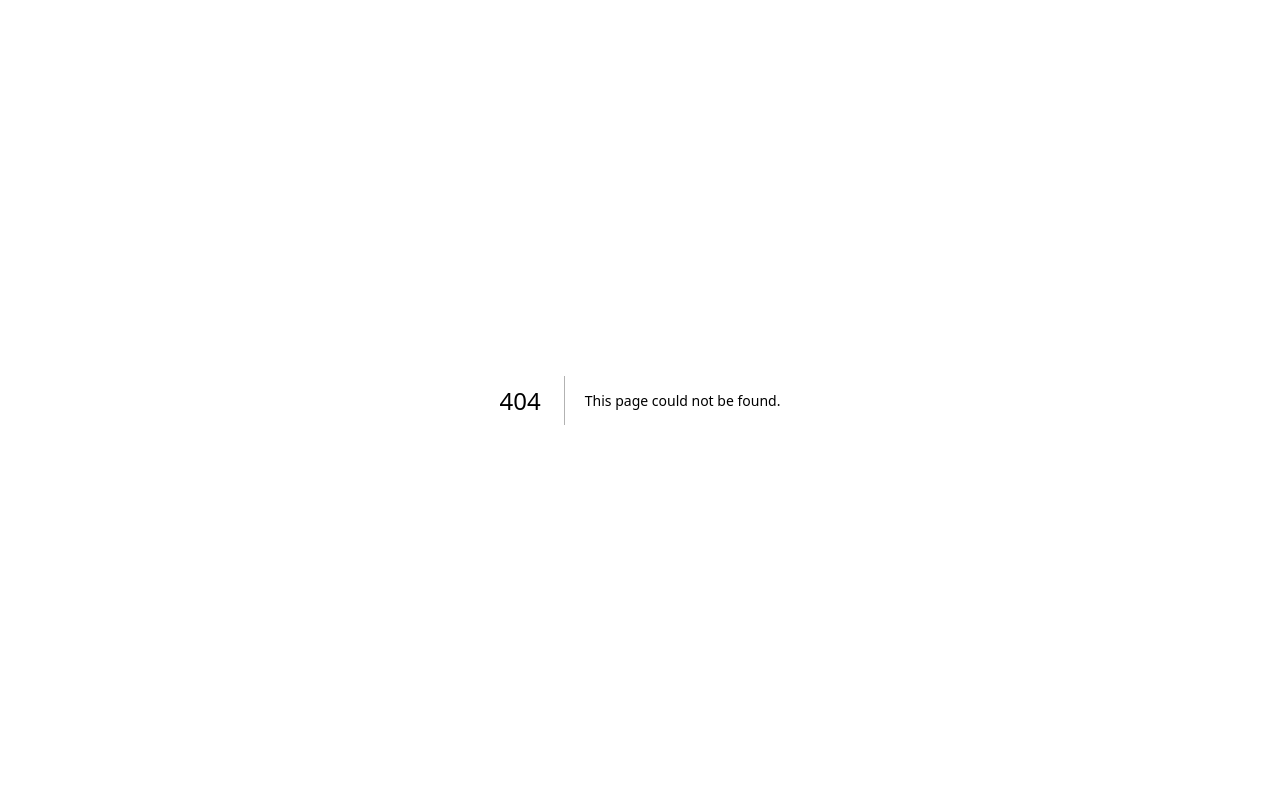
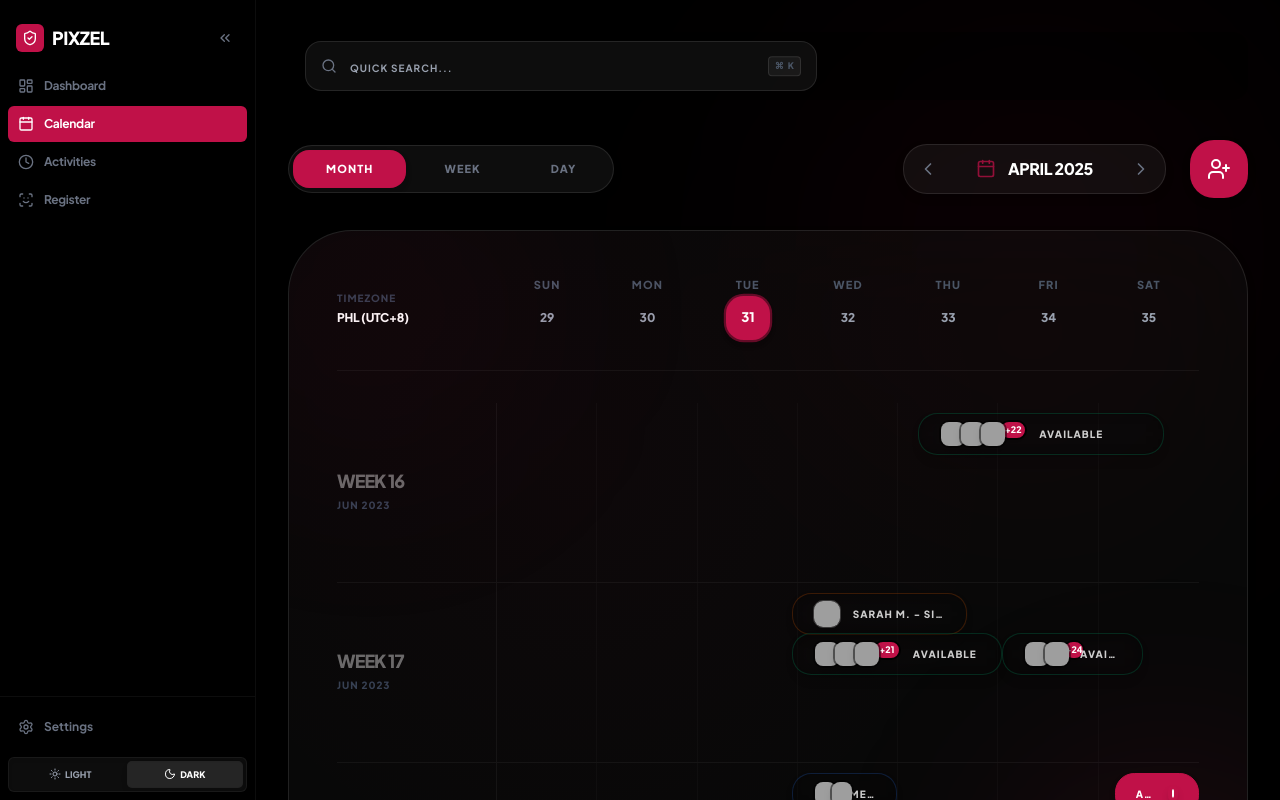
Before and after one commit to anthonyc-dev/pixzel-digital-attendance-with-advance-features, a Next.js app: page /admin/adminCalendar in a window 1280 px wide. Before the commit this address had no page. Built offline with nearby package versions, Linux system fonts and the light colour scheme; grey boxes are pictures that could not be loaded.

Commit message:
feat: implement core layout, sidebar, and admin calendar pages

```diff
--- a/app/admin/adminDashboard/page.tsx
+++ b/app/admin/adminDashboard/page.tsx
@@ -64,7 +64,7 @@
     }
 ];
 
-const EmployeeDashboard = () => {
+const AttendancePage = () => {
     return (
         <Layout>
             <div className="flex flex-col gap-4 sm:gap-6 lg:gap-8 w-full max-w-7xl animate-in fade-in duration-500 ease-out pb-4 sm:pb-6 lg:pb-10">
@@ -205,4 +205,4 @@
     );
 };
 
-export default EmployeeDashboard;
+export default AttendancePage;
--- a/app/admin/employerRegistration/page.tsx
+++ b/app/admin/employerRegistration/page.tsx
@@ -158,7 +158,7 @@
               <div className="space-y-3 sm:space-y-4">
                 <div className="space-y-1.5 sm:space-y-2">
                   <label className="text-[9px] sm:text-[10px] font-black uppercase tracking-widest text-muted-foreground flex items-center gap-1.5 sm:gap-2">
-                    <Hash className="w-2.5 h-2.5 sm:w-3 sm:h-3" />
+                    {/* <Hash className="w-2.5 h-2.5 sm:w-3 sm:h-3" /> */}
                     Employer ID
                   </label>
                   <div className="relative">
@@ -167,7 +167,7 @@
                       value={formData.employerId}
                       onChange={(e) => handleFormChange('employerId', e.target.value)}
                       placeholder="Enter employer ID"
-                      className="w-full bg-gray-50 dark:bg-white/5 border border-gray-200 dark:border-white/10 rounded-xl sm:rounded-2xl py-2.5 sm:py-3 px-3 sm:px-4 pl-9 sm:pl-11 focus:outline-none focus:ring-2 focus:ring-[#0089C0]/20 focus:border-[#0089C0]/40 transition-all text-xs sm:text-sm font-bold text-primary dark:text-white placeholder:text-gray-400"
+                      className="w-full bg-gray-50 dark:bg-white/5 border border-gray-200 dark:border-white/10 rounded-xl sm:rounded-2xl py-2.5 sm:py-3 px-3 sm:px-4 pl-9 sm:pl-11 focus:outline-none focus:ring-2 focus:ring-[#0089C0]/20 focus:border-[#0089C0]/40 transition-all text-xs sm:text-sm font-bold text-primary dark:text-white placeholder:text-gray-700"
                     />
                     <Hash className="absolute left-3 sm:left-4 top-1/2 -translate-y-1/2 w-3 sm:w-4 h-3 sm:h-4 text-gray-400" />
                   </div>
@@ -175,7 +175,7 @@
 
                 <div className="space-y-1.5 sm:space-y-2">
                   <label className="text-[9px] sm:text-[10px] font-black uppercase tracking-widest text-muted-foreground flex items-center gap-1.5 sm:gap-2">
-                    <User className="w-2.5 h-2.5 sm:w-3 sm:h-3" />
+                    {/* <User className="w-2.5 h-2.5 sm:w-3 sm:h-3" /> */}
                     Employer Name
                   </label>
                   <div className="relative">
@@ -184,7 +184,7 @@
                       value={formData.employerName}
                       onChange={(e) => handleFormChange('employerName', e.target.value)}
                       placeholder="Enter full name"
-                      className="w-full bg-gray-50 dark:bg-white/5 border border-gray-200 dark:border-white/10 rounded-xl sm:rounded-2xl py-2.5 sm:py-3 px-3 sm:px-4 pl-9 sm:pl-11 focus:outline-none focus:ring-2 focus:ring-[#0089C0]/20 focus:border-[#0089C0]/40 transition-all text-xs sm:text-sm font-bold text-primary dark:text-white placeholder:text-gray-400"
+                      className="w-full bg-gray-50 dark:bg-white/5 border border-gray-200 dark:border-white/10 rounded-xl sm:rounded-2xl py-2.5 sm:py-3 px-3 sm:px-4 pl-9 sm:pl-11 focus:outline-none focus:ring-2 focus:ring-[#0089C0]/20 focus:border-[#0089C0]/40 transition-all text-xs sm:text-sm font-bold text-primary dark:text-white placeholder:text-gray-700"
                     />
                     <User className="absolute left-3 sm:left-4 top-1/2 -translate-y-1/2 w-3 sm:w-4 h-3 sm:h-4 text-gray-400" />
                   </div>
@@ -192,7 +192,7 @@
 
                 <div className="space-y-1.5 sm:space-y-2">
                   <label className="text-[9px] sm:text-[10px] font-black uppercase tracking-widest text-muted-foreground flex items-center gap-1.5 sm:gap-2">
-                    <Briefcase className="w-2.5 h-2.5 sm:w-3 sm:h-3" />
+                    {/* <Briefcase className="w-2.5 h-2.5 sm:w-3 sm:h-3" /> */}
                     Position
                   </label>
                   <div className="relative">
@@ -201,7 +201,7 @@
                       value={formData.employerPosition}
                       onChange={(e) => handleFormChange('employerPosition', e.target.value)}
                       placeholder="Enter position"
-                      className="w-full bg-gray-50 dark:bg-white/5 border border-gray-200 dark:border-white/10 rounded-xl sm:rounded-2xl py-2.5 sm:py-3 px-3 sm:px-4 pl-9 sm:pl-11 focus:outline-none focus:ring-2 focus:ring-[#0089C0]/20 focus:border-[#0089C0]/40 transition-all text-xs sm:text-sm font-bold text-primary dark:text-white placeholder:text-gray-400"
+                      className="w-full bg-gray-50 dark:bg-white/5 border border-gray-200 dark:border-white/10 rounded-xl sm:rounded-2xl py-2.5 sm:py-3 px-3 sm:px-4 pl-9 sm:pl-11 focus:outline-none focus:ring-2 focus:ring-[#0089C0]/20 focus:border-[#0089C0]/40 transition-all text-xs sm:text-sm font-bold text-primary dark:text-white placeholder:text-gray-700"
                     />
                     <Briefcase className="absolute left-3 sm:left-4 top-1/2 -translate-y-1/2 w-3 sm:w-4 h-3 sm:h-4 text-gray-400" />
                   </div>
--- a/app/page.tsx
+++ b/app/page.tsx
@@ -94,7 +94,7 @@
 
           {/* Home/Calendar Link */}
           <Link
-            href="/admin/adminHome"
+            href="/admin/adminCalendar"
             className="group relative flex flex-col items-center justify-center p-12 bg-white dark:bg-white/5 border-2 border-gray-100 dark:border-white/10 rounded-[3rem] shadow-sm hover:shadow-xl dark:shadow-none hover:bg-gray-50 dark:hover:bg-white/10 hover:border-gray-200 dark:hover:border-white/20 hover:-translate-y-2 transition-all duration-300 overflow-hidden cursor-pointer"
           >
             <div className="absolute top-0 right-0 p-4 opacity-[0.03] dark:opacity-5 group-hover:opacity-[0.08] dark:group-hover:opacity-10 transition-opacity">
--- a/components/AppSidebar.tsx
+++ b/components/AppSidebar.tsx
@@ -29,7 +29,7 @@
 
 const sidebarItems: NavItem[] = [
   { name: 'Dashboard', icon: LayoutDashboard, href: '/admin/adminDashboard' },
-  { name: 'Calendar', icon: Calendar, href: '/admin/adminHome' },
+  { name: 'Calendar', icon: Calendar, href: '/admin/adminCalendar' },
   {
     name: 'Activities',
     icon: Clock,
--- a/components/Layout.tsx
+++ b/components/Layout.tsx
@@ -1,6 +1,6 @@
 'use client';
 
-import React, { useState } from 'react';
+import React, { useState, useEffect, useRef } from 'react';
 import AppSidebar from './AppSidebar';
 import { Search, Menu, X } from 'lucide-react';
 import { cn } from '@/lib/utils';
@@ -9,8 +9,24 @@
 const Layout = ({ children }: { children: React.ReactNode }) => {
   const [isCollapsed, setIsCollapsed] = useState(false);
   const [isMobileOpen, setIsMobileOpen] = useState(false);
+  const [isScrolled, setIsScrolled] = useState(false);
+  const mainRef = useRef<HTMLDivElement>(null);
   const pathname = usePathname();
   const hideQuickSearch = pathname === '/employee/attendance' || pathname === '/admin/employerRegistration';
+
+  useEffect(() => {
+    const handleScroll = () => {
+      if (mainRef.current) {
+        setIsScrolled(mainRef.current.scrollTop > 10);
+      }
+    };
+
+    const mainElement = mainRef.current;
+    if (mainElement) {
+      mainElement.addEventListener('scroll', handleScroll, { passive: true });
+      return () => mainElement.removeEventListener('scroll', handleScroll);
+    }
+  }, []);
 
   return (
     <div className="flex bg-white dark:bg-black h-screen overflow-hidden text-primary dark:text-white font-sans transition-colors duration-500 selection:bg-secondary/40">
@@ -29,12 +45,14 @@
         setIsMobileOpen={setIsMobileOpen}
       />
 
-      <main className={cn(
-        "flex-1 flex flex-col p-4 md:p-6 lg:p-8 overflow-y-auto relative transition-all duration-500 min-h-0",
-        isCollapsed ? "ml-0" : "ml-0"
-      )}>
+      <main
+        ref={mainRef}
+        className={cn(
+          "flex-1 flex flex-col p-4 md:p-6 lg:p-8 overflow-y-auto relative transition-all duration-500 min-h-0",
+        )}
+      >
         {/* Mobile Header */}
-        <div className="lg:hidden flex items-center justify-between mb-4 md:mb-6">
+        <div className="lg:hidden flex items-center justify-between mb-4 md:mb-6 sticky top-0 z-30 py-2 bg-white/80 dark:bg-black/80 backdrop-blur-lg">
           <button
             onClick={() => setIsMobileOpen(true)}
             className="p-2.5 rounded-xl bg-white dark:bg-white/5 border border-gray-100 dark:border-white/10"
@@ -44,11 +62,16 @@
         </div>
 
         {/* Decorative Background Elements */}
-        <div className="absolute top-0 right-0 w-[300px] md:w-[500px] h-[300px] md:h-[500px] bg-secondary/5 rounded-full blur-[100px] md:blur-[120px] pointer-events-none" />
+        <div className="fixed top-0 right-0 w-[300px] md:w-[500px] h-[300px] md:h-[500px] bg-secondary/5 rounded-full blur-[100px] md:blur-[120px] pointer-events-none" />
 
-        {/* Top Navbar */}
+        {/* Top Navbar - Sticky with blur on scroll */}
         {!hideQuickSearch && (
-          <header className="hidden md:flex items-center justify-between mb-6 lg:mb-10 w-full z-10 sticky top-0 py-2 bg-white/70 dark:bg-black/50 backdrop-blur-md rounded-2xl px-4 border border-gray-100 dark:border-white/5 transition-colors">
+          <header className={cn(
+            "hidden md:flex items-center justify-between mb-6 lg:mb-10 w-full z-30 py-2 px-4 rounded-2xl border transition-all duration-300",
+            isScrolled
+              ? "sticky top-2 bg-white/90 dark:bg-black/90 backdrop-blur-xl shadow-lg border-gray-100 dark:border-white/10"
+              : "relative bg-white/70 dark:bg-black/50 border-transparent"
+          )}>
             <div className="flex-1 max-w-lg relative group">
               <Search className="absolute left-4 top-1/2 -translate-y-1/2 w-4 h-4 text-gray-500 group-hover:text-primary dark:group-hover:text-white transition-colors" />
               <div className="absolute right-4 top-1/2 -translate-y-1/2 text-[9px] font-black text-gray-400 dark:text-gray-600 border border-gray-200 dark:border-white/10 rounded px-1.5 py-0.5 flex gap-1 items-center bg-gray-50 dark:bg-white/5 uppercase">
```
Also changed, not shown: app/admin/adminCalendar/page.tsx (renamed from app/admin/adminHome/page.tsx).
